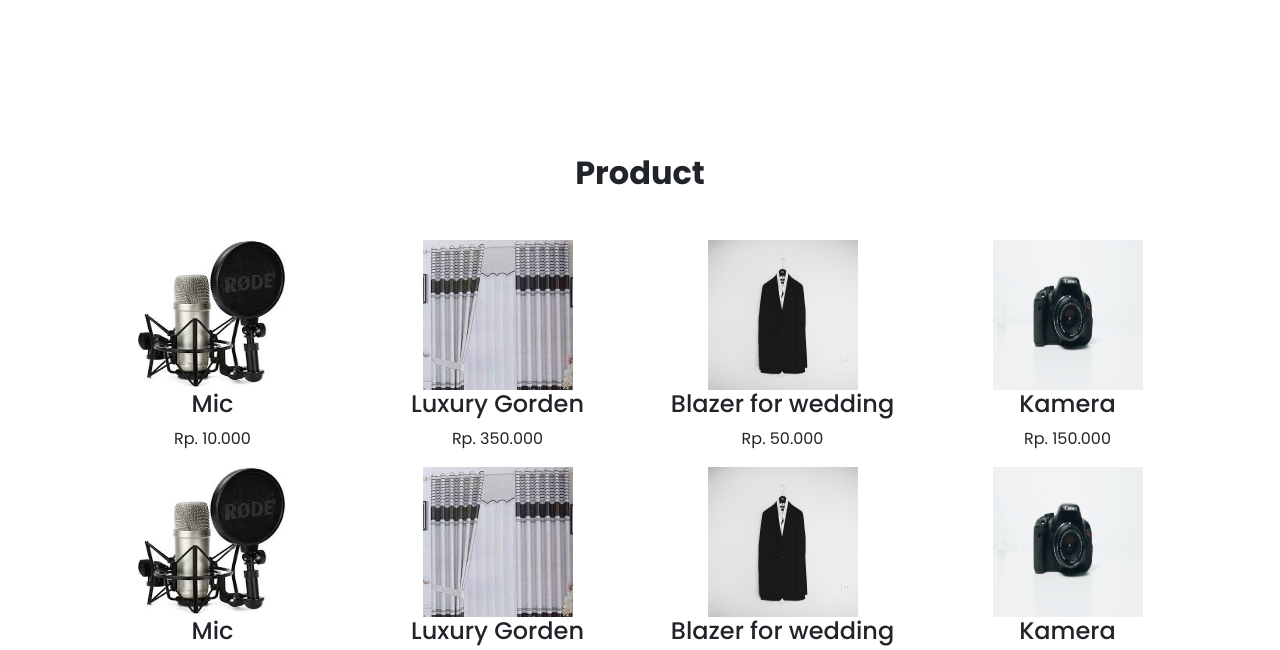
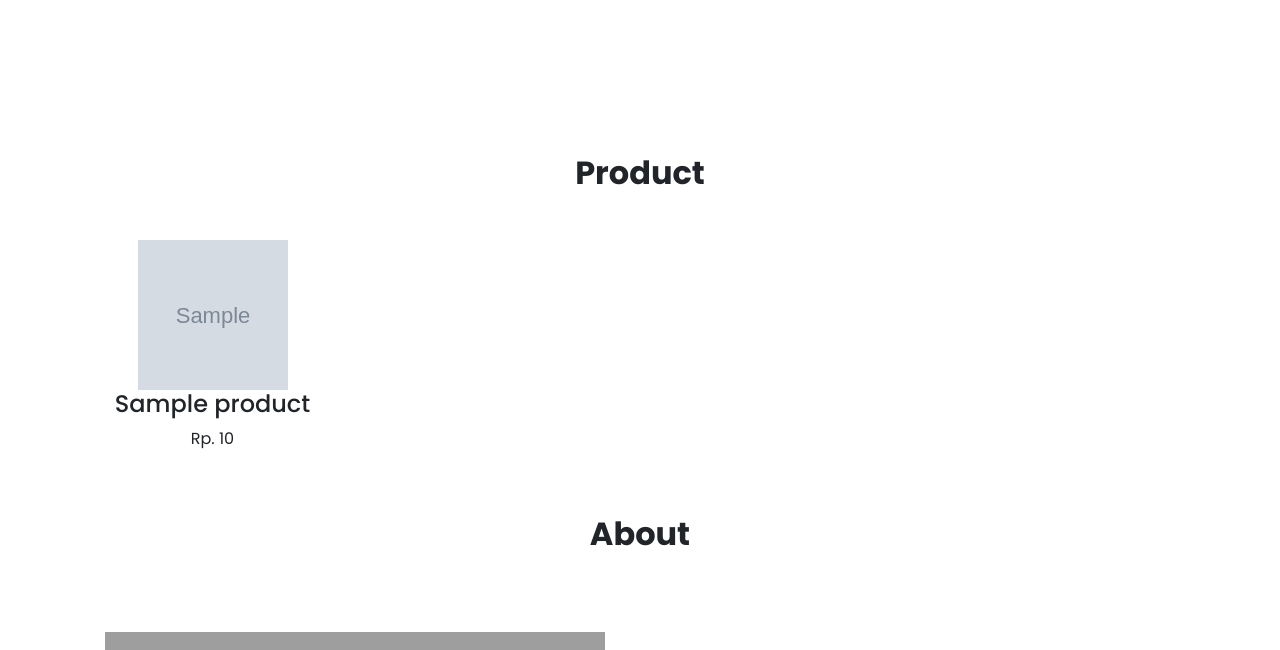
Before and after one commit to anssanbla/PBL-APB, a CodeIgniter 4 app: template app/Views/Pages/index.php in a window 1280 px wide. Shown: the part 657-1307 px from the top of the page. Run offline with PHP 8.4 and a stand-in for CodeIgniter, Linux system fonts and the light colour scheme; the template is opened without the code that fills it: most values are stand-ins (such as "Sample title", 1, 10 or a date in 2020); grey boxes marked "Sample" are stand-in pictures; some libraries are stand-ins or nearby versions; grey boxes are pictures that could not be loaded.

Commit message:
Add Product to Home Page

```diff
--- a/app/Controllers/Pages.php
+++ b/app/Controllers/Pages.php
@@ -14,7 +14,8 @@ class Pages extends BaseController
     }
     public function index()
     {
-        return view('pages/index');
+        $data['product'] = $this->productModel->getAllProduct();
+        echo view('pages/index',$data);
     }
     public function login()
     {
--- a/app/Controllers/apbpa.php
+++ b/app/Controllers/apbpa.php
@@ -15,6 +15,9 @@ class Apbpa extends BaseController
     }
     public function index()
     {
-        return view('pages/index');
+        $data = [
+            'product' => $this->productModel->getAllProductHome(),
+        ];
+        echo view('pages/index',$data);
     }
 }
--- a/app/Views/Pages/index.php
+++ b/app/Views/Pages/index.php
@@ -78,47 +78,16 @@
     <div class="kategori" id="product">
       <h2 class="text-center mt-5 mb-5 font-weight-bold">Product</h2>
       <div class="row text-center">
-        <div class="col-md-3">
-          <img class="images-products" src="/assets/images/a2.jpg" height="150px" width="150px" />
-          <h4>Mic</h4>
-
-          <p>Rp. 10.000</p>
-        </div>
-        <div class="col-md-3">
-          <img class="images-products" src="/assets/images/a6.jpg" height="150px" width="150px" />
-          <h4>Luxury Gorden</h4>
-          <p>Rp. 350.000</p>
-        </div>
-        <div class="col-md-3">
-          <img class="images-products" src="/assets/images/a1.jpg" height="150px" width="150px" />
-          <h4>Blazer for wedding</h4>
-          <p>Rp. 50.000</p>
-        </div>
-        <div class="col-md-3">
-          <img class="images-products" src="/assets/images/a5.jpg" height="150px" width="150px" />
-          <h4>Kamera</h4>
-          <p>Rp. 150.000</p>
-        </div>
-        <div class="col-md-3">
-          <img class="images-products" src="/assets/images/a2.jpg" height="150px" width="150px" />
-          <h4>Mic</h4>
-          <p>Rp. 10.000</p>
-        </div>
-        <div class="col-md-3">
-          <img class="images-products" src="/assets/images/a6.jpg" height="150px" width="150px" />
-          <h4>Luxury Gorden</h4>
-          <p>Rp. 350.000</p>
-        </div>
-        <div class="col-md-3">
-          <img class="images-products" src="/assets/images/a1.jpg" height="150px" width="150px" />
-          <h4>Blazer for wedding</h4>
-          <p>Rp. 50.000</p>
-        </div>
-        <div class="col-md-3">
-          <img class="images-products" src="/assets/images/a5.jpg" height="150px" width="150px" />
-          <h4>Kamera</h4>
-          <p>Rp. 150.000</p>
-        </div>
+        <?php foreach ($product as $p) : ?>
+          <div class="col-md-3">
+            <a href="/product/detail/<?= $p['nama_product']; ?>">
+              <img src="/assets/images/<?= $p['input_gambar']; ?>" height="150" width="150">
+            </a>
+            <h4><?= $p['nama_product']; ?></h4>
+            <p>Rp. <?= $p['harga']; ?></p>
+            <!-- <p>vendor </p> -->
+          </div>
+        <?php endforeach; ?>
       </div>
     </div>
   </div>
```
Also changed, not shown: app/Controllers/Home.php (+5 -5 lines), app/Controllers/Login.php (+11 -4 lines), app/Models/ProductModel.php (+18 -0 lines), app/Views/Pages/home.php (+7 -23 lines), 1 other file.
